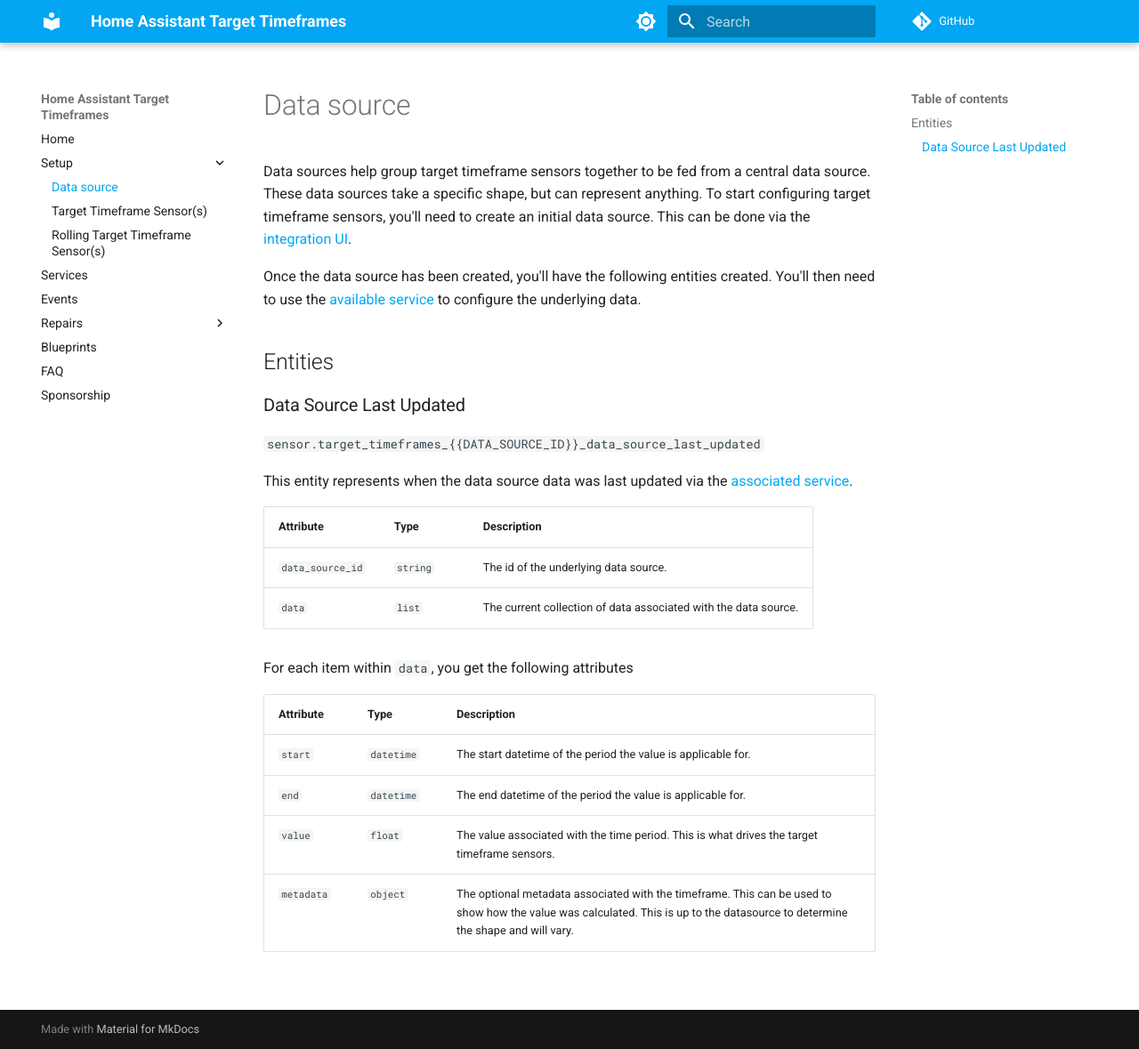
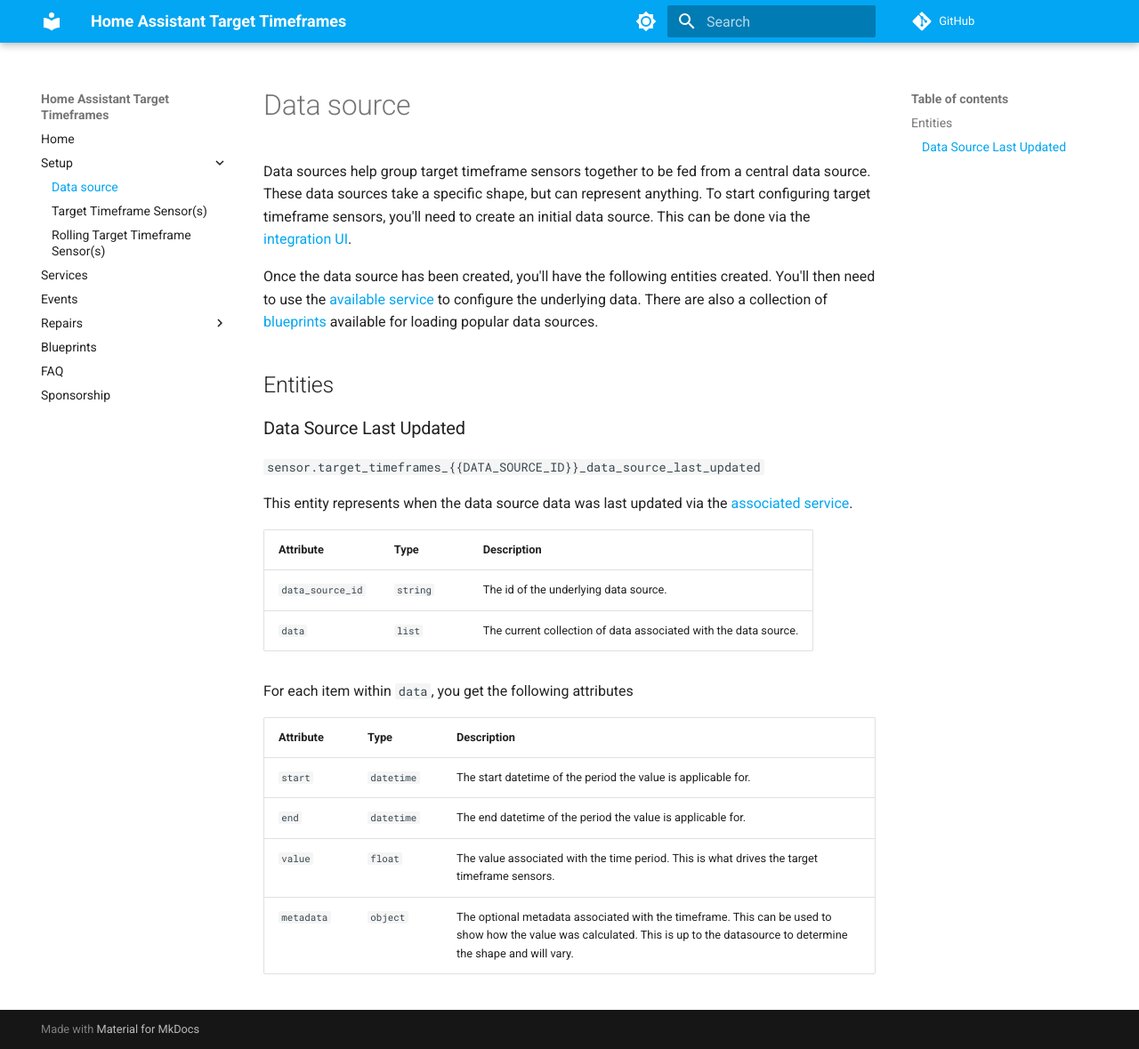
Before and after one commit to BottlecapDave/HomeAssistant-TargetTimeframes, an MkDocs documentation site: the page built from _docs/setup/data_source.md, in a window 1280 px wide and 1179 px high. Shown: the whole window at 89% size. Built offline with MkDocs 1.6.1 and Material for MkDocs 9.7.7, drawn with Linux system fonts in a browser that asks for light colours; comment, search, counter and statistics services are not loaded.

Commit message:
docs: Updated data source docs to include reference to data source blueprints

```diff
--- a/_docs/setup/data_source.md
+++ b/_docs/setup/data_source.md
@@ -2,7 +2,7 @@
 
 Data sources help group target timeframe sensors together to be fed from a central data source. These data sources take a specific shape, but can represent anything. To start configuring target timeframe sensors, you'll need to create an initial data source. This can be done via the [integration UI](https://my.home-assistant.io/redirect/config_flow_start/?domain=target_timeframe).
 
-Once the data source has been created, you'll have the following entities created. You'll then need to use the [available service](../services.md#target_timeframesupdate_target_timeframe_data_source) to configure the underlying data.
+Once the data source has been created, you'll have the following entities created. You'll then need to use the [available service](../services.md#target_timeframesupdate_target_timeframe_data_source) to configure the underlying data. There are also a collection of [blueprints](../blueprints.md#data-sources) available for loading popular data sources.
 
 ## Entities
 
```
